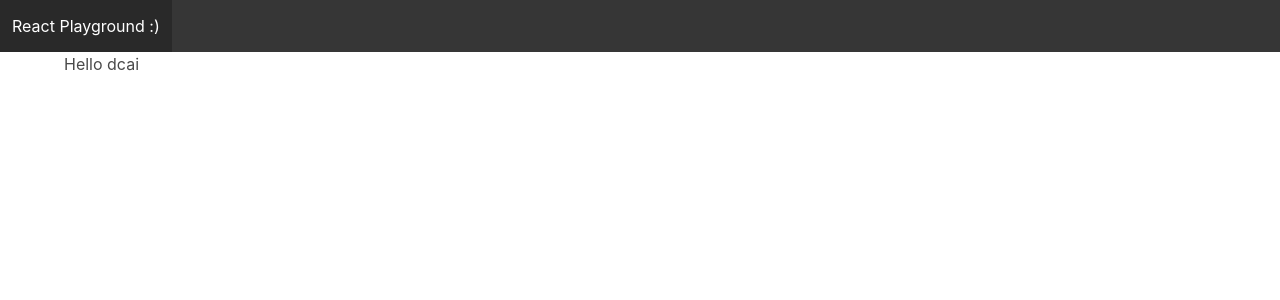
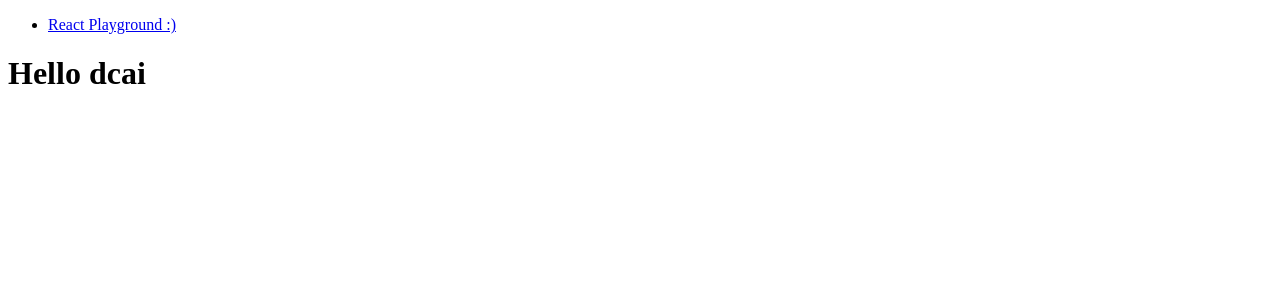
Before and after one commit to dcai/react-playground, a React (Vite) app: page / in a window 1280 px wide. Shown: the top 300 px of the page. Built offline with nearby package versions, Linux system fonts and the light colour scheme.

Commit message:
simplified

```diff
--- /dev/null
+++ b/src/App.jsx
@@ -0,0 +1,17 @@
+import React from 'react';
+import ReactDOM from 'react-dom';
+import { Home } from './Home';
+
+let App = document.getElementById('app');
+
+ReactDOM.render(<Home name="dcai" />, App);
+
+// enable hot module replacement
+if (module.hot) {
+  module.hot.dispose(function () {
+    // module is about to be replaced
+  });
+  module.hot.accept(function () {
+    // module or one of its dependencies was just updated
+  });
+}
--- /dev/null
+++ b/src/Home.jsx
@@ -0,0 +1,11 @@
+import React from 'react';
+import Header from './components/Header';
+
+export const Home = ({ name }) => (
+  <div>
+    <Header />
+    <div>
+      <h1>Hello {name}</h1>
+    </div>
+  </div>
+);
--- a/src/app.jsx
+++ /dev/null
@@ -1,27 +0,0 @@
-import React from 'react';
-import ReactDOM from 'react-dom';
-import 'bulma/css/bulma.css';
-import Header from './components/Header';
-
-const Message = ({ name }) => (
-  <div>
-    <Header />
-    <div className="container">
-      <h1>Hello {name}</h1>
-    </div>
-  </div>
-);
-
-let App = document.getElementById('app');
-
-ReactDOM.render(<Message name="dcai" />, App);
-
-// enable hot module replacement
-if (module.hot) {
-  module.hot.dispose(function() {
-    // module is about to be replaced
-  });
-  module.hot.accept(function() {
-    // module or one of its dependencies was just updated
-  });
-}
--- a/src/components/Header.jsx
+++ b/src/components/Header.jsx
@@ -2,16 +2,12 @@ import React from 'react';
 
 const Header = () => (
   <header>
-    <nav
-      className="navbar is-dark"
-      role="navigation"
-      aria-label="main navigation"
-    >
-      <div className="navbar-brand">
-        <a className="navbar-item" href="/">
-          React Playground :)
-        </a>
-      </div>
+    <nav role="navigation" aria-label="main navigation">
+      <ul>
+        <li>
+          <a href="/">React Playground :)</a>
+        </li>
+      </ul>
     </nav>
   </header>
 );
--- a/src/index.html
+++ b/src/index.html
@@ -6,6 +6,6 @@
   </head>
   <body>
     <div id="app"></div>
-    <script src="./app.jsx"></script>
+    <script src="./App.jsx"></script>
   </body>
 </html>
```
Also changed, not shown: package.json (+7 -13 lines), .eslintrc.js, 2 other files (tests, documents, lock files or other folders).
